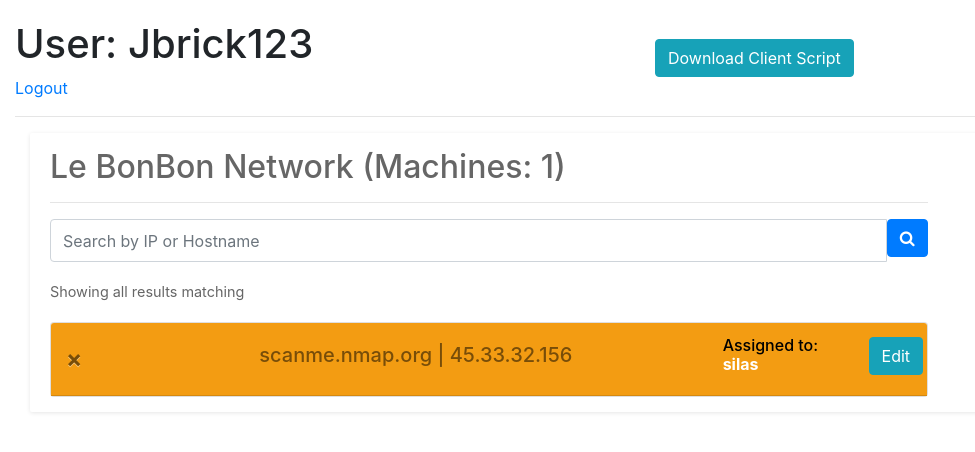
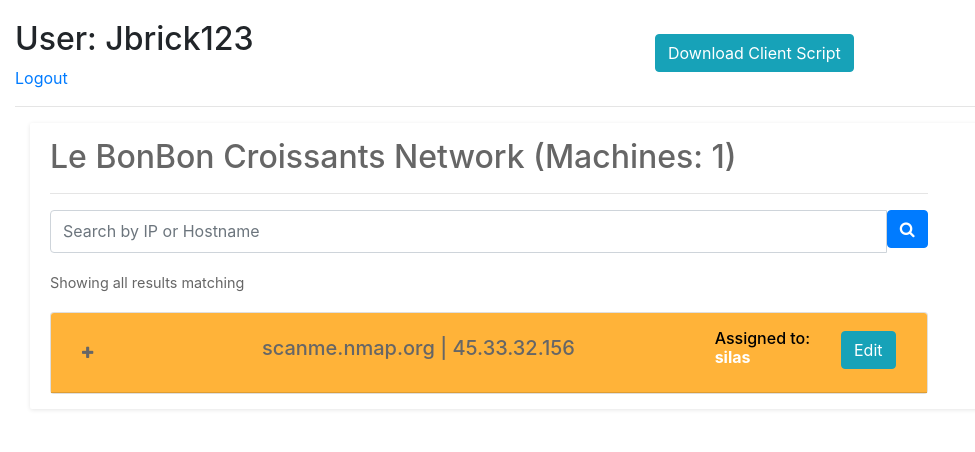
Before and after one commit to neberhardt123/jvis, a Django app: page / in a window 1280 px wide. Shown: the top 452 px of the page, without its empty margins (0-975 px from the left). Run offline with Django 3.2, Linux system fonts and the light colour scheme; a user stored in the database is signed in; data comes from the database, SQL or seed files in the repository; both versions use the stored data as it was after the commit; some libraries are stand-ins or nearby versions.

Commit message:
fixed async

```diff
--- a/base/templates/base/box_list.html
+++ b/base/templates/base/box_list.html
@@ -3,7 +3,7 @@
 {%load static%}
 <div class="header row">
     <div class="col">
-        <h1>User: {{request.user|title}}</h1>
+        <h2>User: {{request.user|title}}</h2>
 
     {% if request.user.is_authenticated %}
     <a href="{% url 'logout' %}">Logout</a>
@@ -29,7 +29,7 @@
         <div class="row">
           <!-- BEGIN RESULT -->
           <div class="col-md-9">
-            <h2 id="counter">Le BonBon Network (Machines: {{count}})</h2>
+            <h2 id="counter">Le BonBon Croissants Network (Machines: {{count}})</h2>
             <hr>
 
             <div class="input-group">
@@ -56,45 +56,72 @@
 
             <script type="text/javascript">
                 setInterval("refresh()", 5000);
-                //todo set csrf token
-                /**
-                var csrftoken = jQuery("[name=csrfmiddlewaretoken]").val();
+                function setStorage() {
+                    $('#accordion').on('shown.bs.collapse', '.collapse', function() {
+                        localStorage.setItem("coll_" + this.id, true);
+                    })
 
-                function csrfSafeMethod(method) {
-                    // these HTTP methods do not require CSRF protection
-                    return (/^(GET|HEAD|OPTIONS|TRACE)$/.test(method));
+                    $('#accordion').on('hidden.bs.collapse', '.collapse', function() {
+                        localStorage.setItem("coll_" + this.id, false);
+                    })
+
+                }
+                function setIcons() {
+                    $("#accordion").on('show.bs.collapse', '.collapse', function() {
+                        $(this).prev(".card-header").find(".fa").addClass("fa-minus").removeClass("fa-plus");
+                    })
+                    $("#accordion").on('hide.bs.collapse', '.collapse', function() {
+                        $(this).prev(".card-header").find(".fa").addClass("fa-plus").removeClass("fa-minus");
+                    })
                 }
 
-                $.ajaxSetup({
-                    beforeSend: function (xhr, settings) {
-                        // if not safe, set csrftoken
-                        if (!csrfSafeMethod(settings.type) && !this.crossDomain) {
-                            xhr.setRequestHeader("X-CSRFToken", csrftoken);
+                function getStorage() {
+                    $(".collapse").each(function() {
+                        $(this).prev(".card-header").find(".fa").addClass("fa-plus").removeClass("fa-minus");
+                        if (localStorage.getItem("coll_" + this.id) == "true") {
+                            $(this).collapse("show");
+                            $(this).prev(".card-header").find(".fa").addClass("fa-minus").removeClass("fa-plus");
                         }
-                    }
-                });
-                **/
+                    })
+                }
+
+                $(document).ready(function() {
+                    $.ajaxSetup({ cache: false });
+                    setStorage();
+                    getStorage();
+                    setIcons();
+                })
+
                 function refresh() {
-                    var collapse = $("div.show")[0];
-                    var aid = $("div#accordion").find(collapse).attr("id");
-                    //alert(JSON.stringify(aid));
+
                     $.ajax({
                         url: document.URL,
                         type: 'post',
-                        dataType: 'json',
-                        contentType: 'application/json',
-                        data: JSON.stringify({"stat": aid}),
+                        cache: false,
+                        //contentType: 'application/json',
+                        //data: JSON.stringify({"stat": aid}),
                         //FIX WHY ITS NOT REFRESHING PAGE
-                        success: function(response) {
-                            var resp = JSON.parse(response);
-                            $('#accordion').load(document.URL + ' #accordion');
-                            $('#counter').load(document.URL + ' #counter');
+                        success: function() {
+
+                            $('#accordion').load(document.URL + " #accordion", function() {
+                                getStorage();
+                                setIcons();
+                            });
+                            $('#counter').load(document.URL + " #counter");
                         },
 
                         error: function(response) {
 
                         }
                     });
+
+                    /**
+                    $.get(document.URL, function(data, status) {
+                        $('#accordion').load(document.URL + ' #accordion');
+                        $('#counter').load(document.URL + ' #counter');
+                        //alert("tests");
+                    })
+                    **/
                 }
             </script>
             {%endblock javascript%}
@@ -104,11 +131,11 @@
                 <style type="text/css">
                 {% if box.pwned %}
                 #heading{{box.id}} {
-                    background:#38b838; !important;
+                    background:#4bbb4b; !important;
                 }
                 {% elif box.active %}
                 #heading{{box.id}} {
-                    background:#f39c12 !important;
+                    background:#ffb339 !important;
                 }
                 {% else %}
                 #heading{{box.id}} {
@@ -120,32 +147,29 @@
                 {%endif%}
                 </style>
                 <div class="card">
-                    <div class="card-header row" id="heading{{box.id}}" style="margin:0;padding:0;">
-
-                        <div style="margin:auto" class="col-1">
-                            <button style="margin:auto;float:left;" class="btn btn-link close" data-toggle="collapse" data-target="#collapse{{box.id}}" aria-expanded="false" aria-controls="collapse{{box.id}}" aria-label="Close">
-                                <span aria-hidden="true">&times;</span>
-                            </button>
+                    <div class="card-header row p-3" id="heading{{box.id}}" style="margin:0;padding:0;cursor: pointer;" data-toggle="collapse" data-target="#collapse{{box.id}}" aria-expanded="false" aria-controls="collapse{{box.id}}" aria-label="Close">
+                        <div class="col-md-1" style="margin:auto;">
+                                <i class="fa fa-plus"></i>
                         </div>
-                        <div class="col" style="margin:auto">
-                            <button class="btn btn-link close col" data-toggle="collapse" data-target="#collapse{{box.id}}" aria-expanded="false" aria-controls="collapse{{box.id}}" aria-label="Close" style="margin:auto;height:100%;width:100%;display:block;padding:20px;">
-                                <h5 style="text-shadow:none;">
-                                    {{box.hostname}} | {{box.ip}}
-                                </h5>
-                            </button>
+                        <div class="col" style="margin:auto;">
+                            <h5 style="text-shadow:none;text-align:center;">{{box.hostname}} | {{box.ip}}</h5>
                         </div>
-
                         <div class="col-md-2" style="margin:auto;">
-                            <h6 style="color:black">Assigned to: <b id="assignee" style="color:white; font-size:14; ">{{box.user}}</b></h6>
+                            <h6 class="float-right" style="color:black;">Assigned to: <b id="assignee" style="color:white; font-size:14; ">{{box.user}}</b></h6>
                         </div>
-                            <div class="col-md-1" style="margin:auto;">
-                            <a class="abut" href="{% url 'box-update' box.id %}"><button type="button" class="btn btn-info">Edit</button></a>
+                        <div class="col-md-1" style="margin:auto;">
+                            <a class="abut float-right" href="{% url 'box-update' box.id %}"><button type="button" class="btn btn-info">Edit</button></a>
                         </div>
                     </div>
                     <div id="collapse{{box.id}}" class="collapse" aria-labelledby="heading{{box.id}}" data-parent="#accordion">
                         <div class="card-body table-responsive">
-                            <h4>OS: <b>{{box.os}}</b></h5>
-                            <h4>Services </h5>
+                            {% if box.hostname %}
+                            <h5>Host: <b>{{box.hostname}}</b></h5>
+                            {% endif %}
+                            <h5>IP: <b>{{box.ip}}</b></h5>
+                            <h5>OS: <b>{{box.os}}</b></h5>
+                            <br>
+                            <h4>Services </h4>
                             <hr />
                             <table class="table">
                                 <thead class="thead-light">
@@ -181,7 +205,6 @@
                 <h3>No Boxes yet</h3>
                 {% endfor %}
             </div>
-
             <!-- END TABLE RESULT -->
 
           </div>
@@ -195,31 +218,5 @@
 </div>
 
 
-<!--start
-
-    <h1>Boxes</h1>
-    <form method="GET">
-        <input type="text" placeholder="Search for IP or host name" name="search" value="{{search_input}}">
-        <input type="submit" value="Search">
-    </form>
-
-    <table>
-        <tr>
-            <th>Hosts</th>
-            <th></th>
-        </tr>
-        {% for box in boxes%}
-        <tr>
-            <td>{{box.hostname}} | {{box.ip}}</td>
-            <td><a href="{% url 'box-detail' box.id %}">View</a></td>
-            <td><a href="{% url 'box-update' box.id %}">Edit</a></td>
-        </tr>
-        {% empty %}
-        <h3>No Boxes yet</h3>
-        {% endfor %}
-    </table>
-
-    <h3><a href="{%url 'box-upload' %}">Upload</a></h3>
-here-->
 
 {%endblock content%}
--- a/base/templates/base/main.html
+++ b/base/templates/base/main.html
@@ -13,12 +13,10 @@
         <meta name="viewport" content="width=device-width, initial-scale=1">
         <link rel="stylesheet" type="text/css" href="{% static 'css/main.css' %}">
         <link href="https://maxcdn.bootstrapcdn.com/font-awesome/4.3.0/css/font-awesome.min.css" rel="stylesheet">
-        <link rel="stylesheet" href="https://maxcdn.bootstrapcdn.com/bootstrap/4.0.0/css/bootstrap.min.css" integrity="sha384-Gn5384xqQ1aoWXA+058RXPxPg6fy4IWvTNh0E263XmFcJlSAwiGgFAW/dAiS6JXm" crossorigin="anonymous">
         <script src="http://code.jquery.com/jquery-latest.min.js" type="text/javascript"></script>
-        <script src="https://cdnjs.cloudflare.com/ajax/libs/popper.js/1.12.9/umd/popper.min.js" integrity="sha384-ApNbgh9B+Y1QKtv3Rn7W3mgPxhU9K/ScQsAP7hUibX39j7fakFPskvXusvfa0b4Q" crossorigin="anonymous"></script>
-        <script src="https://maxcdn.bootstrapcdn.com/bootstrap/4.0.0/js/bootstrap.min.js" integrity="sha384-JZR6Spejh4U02d8jOt6vLEHfe/JQGiRRSQQxSfFWpi1MquVdAyjUar5+76PVCmYl" crossorigin="anonymous"></script>
-        <script src="https://ajax.googleapis.com/ajax/libs/jquery/3.4.1/jquery.min.js"></script>
-        <script src="https://cdnjs.cloudflare.com/ajax/libs/popper.js/1.14.7/umd/popper.min.js"></script>
+        <link rel="stylesheet" href="https://maxcdn.bootstrapcdn.com/bootstrap/4.0.0/css/bootstrap.min.css">
+        <script src="https://maxcdn.bootstrapcdn.com/bootstrap/4.0.0/js/bootstrap.min.js"></script>
+
 
     </head>
     <body>
--- a/base/views.py
+++ b/base/views.py
@@ -1,3 +1,4 @@
+from django.http.response import HttpResponse
 from base.models import Box
 from django.shortcuts import render, redirect
 from django.views.generic.list import ListView
@@ -63,32 +64,17 @@ class Boxes(LoginRequiredMixin, ListView):
         context['services_count'] = BoxService.objects.count()
         return context
 
-    #PASS NEW DATA
+
     def post(self, *args, **kwargs):
         if self.request.headers.get('x-requested-with') == 'XMLHttpRequest':
             new_box = Box.objects.filter(new=True)
             new_service = BoxService.objects.filter(new=True)
-            body_unicode = self.request.body.decode('utf-8')
-            body = json.loads(body_unicode)
-            stat = None
-            try:
-                stat = str(body['stat'])
-            except:
-                pass
             if new_box or new_service:
                 Box.objects.all().update(new=False)
                 BoxService.objects.all().update(new=False)
-                stat2 = {'stat':stat}
-                stat2 = json.dumps(stat2)
-                return JsonResponse(stat2, safe=False, status=200)
+                return HttpResponse(status=200)
             else:
-                return JsonResponse({"test":"test"}, status=400)
-            #print(self.request.POST)
-
-            #official_count = Box.objects.count()
-            #data_count = body['count']
-            #print(data_count)
-
+                return HttpResponse(status=400)
 class BoxDetail(LoginRequiredMixin, DetailView):
     model = Box
     context_object_name = 'box'
@@ -109,22 +95,10 @@ class BoxCreate(LoginRequiredMixin, CreateView):
 
 class BoxUpdate(LoginRequiredMixin, UpdateView):
     model = Box
-    fields = ['user', 'comments', 'active', 'pwned']
+    fields = ['user', 'hostname', 'comments', 'active', 'pwned']
     context_object_name='box_form'
     success_url = reverse_lazy('boxes')
 
-#CHANGE THIS TO CLASS BASED
-'''
-def upload_file(request):
-    if request.method == 'POST':
-        form = UploadFileForm(request.POST, request.FILES)
-        if form.is_valid():
-            handle_uploaded_box(request.FILES['file'])
-            return HttpResponseRedirect('boxes')
-    else:
-        form = UploadFileForm()
-    return render(request, 'base/upload.html', {'form': form})
-'''
 
 @method_decorator(csrf_exempt, name="dispatch")
 class BoxUpload(View):
--- a/static/css/main.css
+++ b/static/css/main.css
@@ -43,6 +43,7 @@ body{margin-top:20px !important;
 }
 
 .search table tr td.rate {
+    color:#4bbb4b;
     color: #f39c12;
 
     line-height: 50px;
@@ -72,3 +73,14 @@ body{margin-top:20px !important;
     color:white;
     text-decoration:none;
 }
+
+.expand-icon-wrap {
+    position: absolute;
+	right: 0;
+	top: 0;
+	bottom: 0;
+	border-left: 1px solid #d9d7d7;
+	font-size: 24px;
+	line-height: 46px;
+	color: #03C6FE;
+}
```
Also changed, not shown: db.sqlite3.
